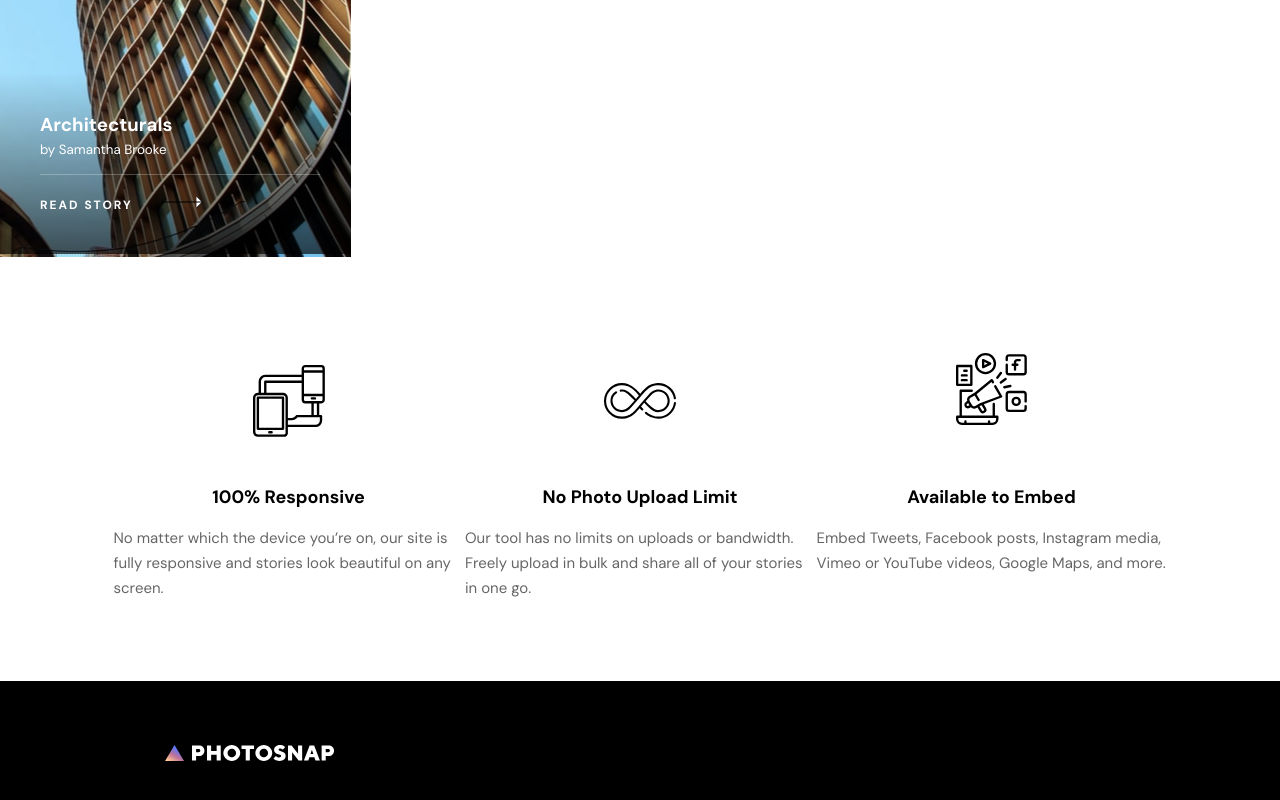
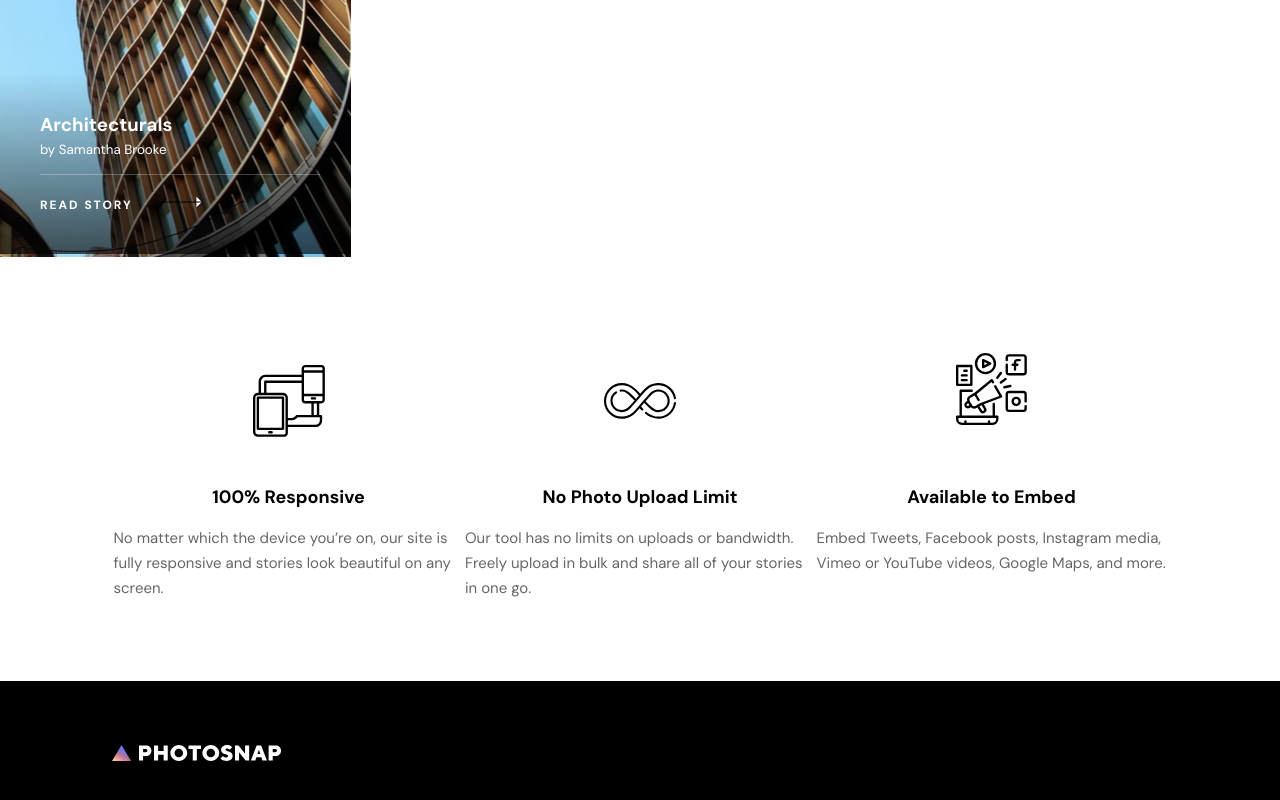
Before and after one commit to vsm1996/photosnap, a React (Create React App) app: page / in a window 1280 px wide. Shown: the part 2686-3486 px from the top of the page. Built offline with nearby package versions, Linux system fonts and the light colour scheme.

Commit message:
slight adjustment to footer padding

```diff
--- a/src/components/common/footer/footer.css
+++ b/src/components/common/footer/footer.css
@@ -1,5 +1,5 @@
 .footer {
   background-color: var(--color-black);
   color: var(--color-white);
-  padding: 64px 165px;
+  padding: 4rem 7rem;
 }
```
